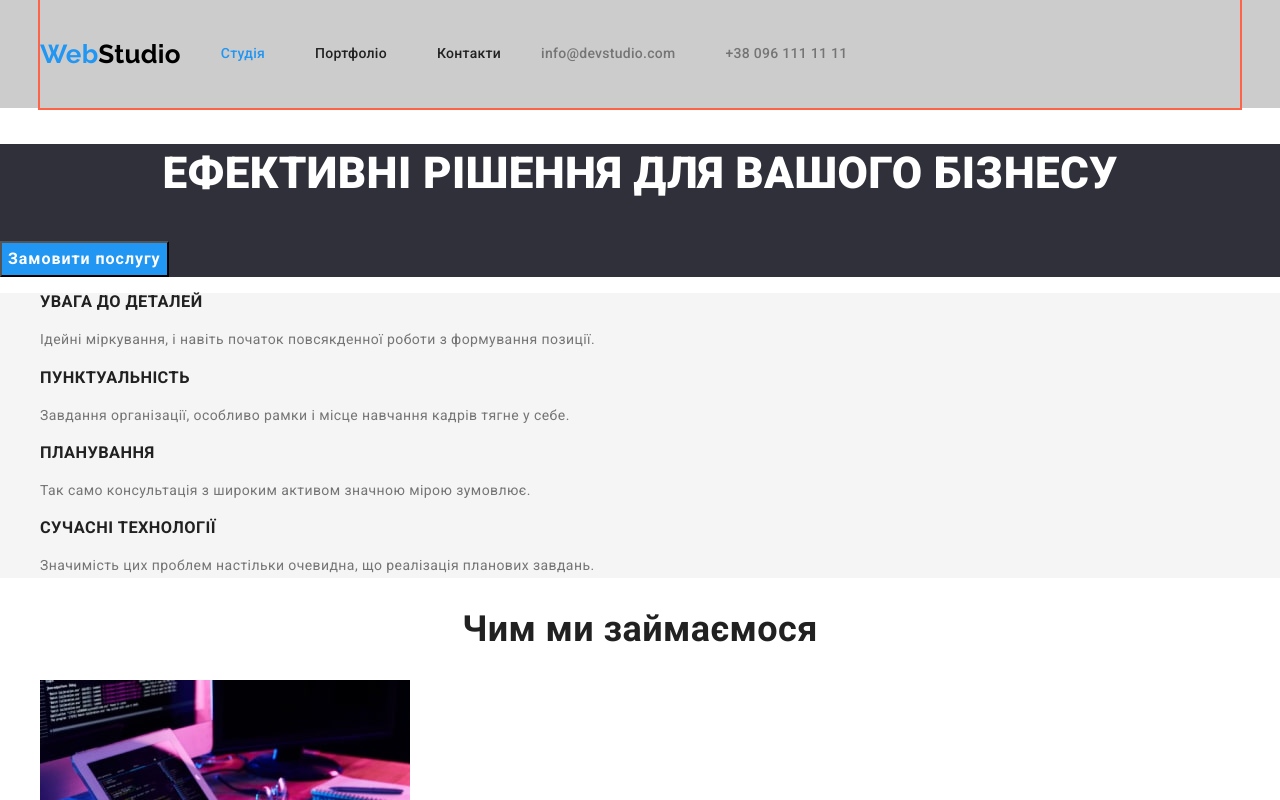
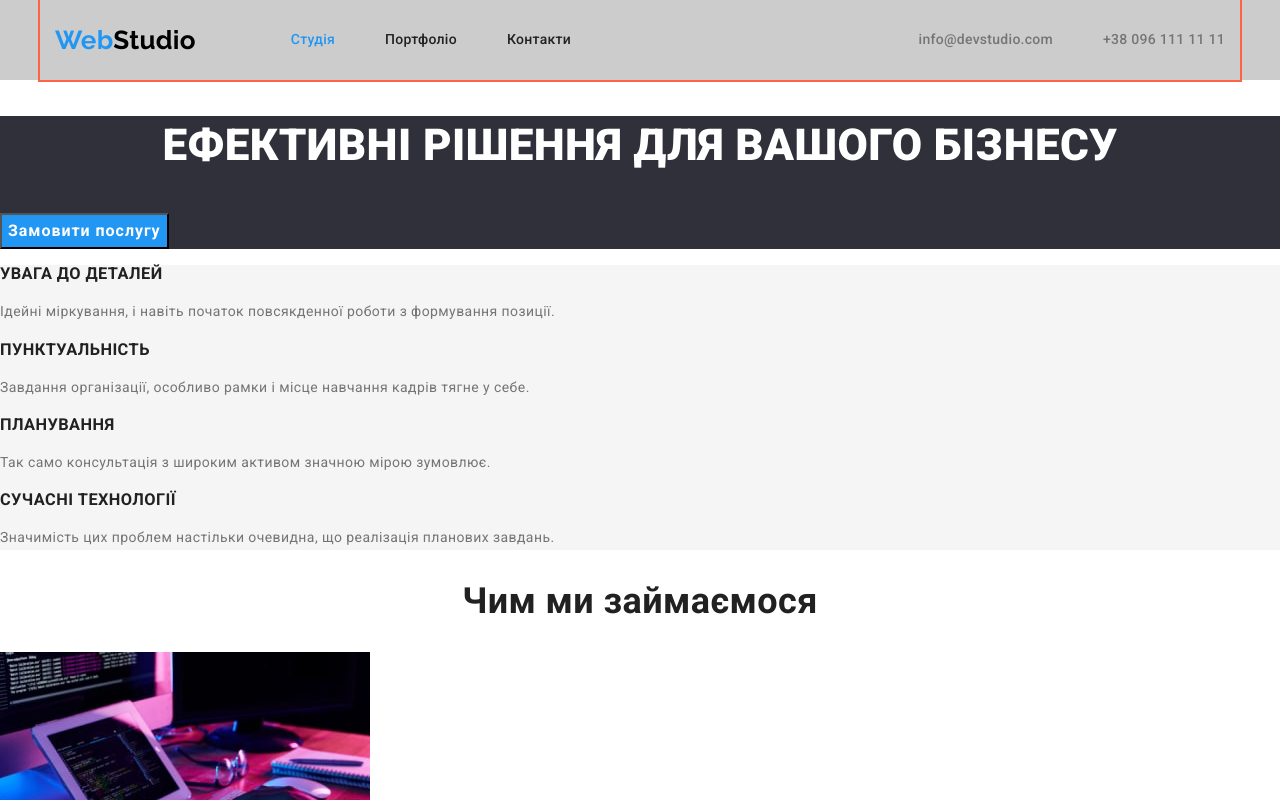
Before and after one commit to igarez20/goit-markup-hw-03, a plain HTML site: page index.html in a window 1280 px wide. Shown: the top 800 px of the page. Drawn offline with nearby package versions, Linux system fonts and the light colour scheme.

Commit message:
Finish geometru for header

```diff
--- a/css/styles.css
+++ b/css/styles.css
@@ -36,7 +36,8 @@ body {
   width: 1200px;
   margin-left: auto;
   margin-right: auto;
-
+  padding-left: 15px;
+  padding-right: 15px;
   outline: 2px solid tomato;
 }
 
@@ -45,6 +46,8 @@ body {
 }
 
 .list {
+  padding: 0;
+  margin: 0;
   list-style: none;
 }
 
@@ -106,6 +109,7 @@ body {
 
 .site-nav {
   display: flex;
+  margin-left: 95px;
 }
 
 .site-nav .item:not(:last-child) {
@@ -134,6 +138,7 @@ body {
 
 .feedback-nav {
   display: flex;
+  margin-left: auto;
 }
 
 .feedback-nav .item:not(:last-child) {
```
